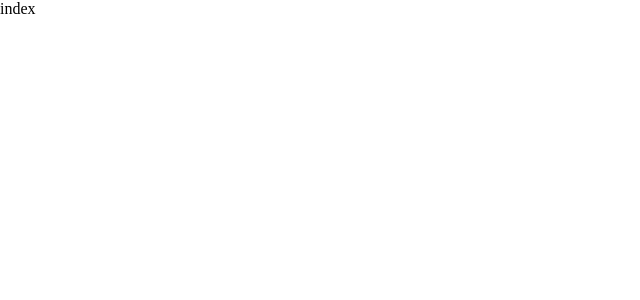
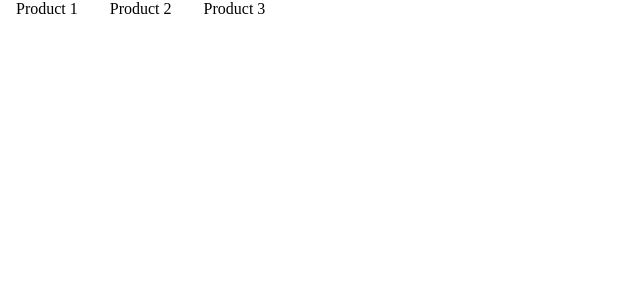
Before and after one commit to AnirudhSinghBhadauria/next-cource, a Next.js app: page / in a window 1280 px wide. Shown: the top 300 px of the page, without its empty margins (0-640 px from the left). Built offline with nearby package versions, Linux system fonts and the light colour scheme.

Commit message:
getStaticProps, Incremental Static Genration

```diff
--- /dev/null
+++ b/data/dummy-backend.json
@@ -0,0 +1,7 @@
+{
+     "products": [
+       { "id": "p1", "title": "Product 1", "description": "This is product 1" },
+       { "id": "p2", "title": "Product 2", "description": "This is product 2" },
+       { "id": "p3", "title": "Product 3", "description": "This is product 3" }
+     ]
+   }
--- a/pages/index.jsx
+++ b/pages/index.jsx
@@ -1,9 +1,31 @@
-import React from 'react'
+import React from "react";
+import path from "path";
+import fs from "fs/promises";
+import Link from 'next/link'
 
-const index = () => {
+const HomePage = (props) => {
+  const {loadedProducts} = props;
+  console.log(loadedProducts);
+
   return (
-    <div>index</div>
-  )
+    <ul>
+      {loadedProducts.map(({ id, title }) => {
+        return <Link href={`/${id}`} key={id}>{title}</Link>;
+      })}
+    </ul>
+  );
+};
+
+export default HomePage;
+
+export async function getStaticProps() {
+  const filePath = path.join(process.cwd(), "data", "dummy-backend.json");
+  const jsonData = await fs.readFile(filePath);
+  const data = JSON.parse(jsonData);
+  return {
+    props: {
+      loadedProducts: data.products,
+    },
+    revalidate: 10,
+  };
 }
-
-export default index
```
Also changed, not shown: pages/[productID]/index.jsx (added, +28 -0 lines).
